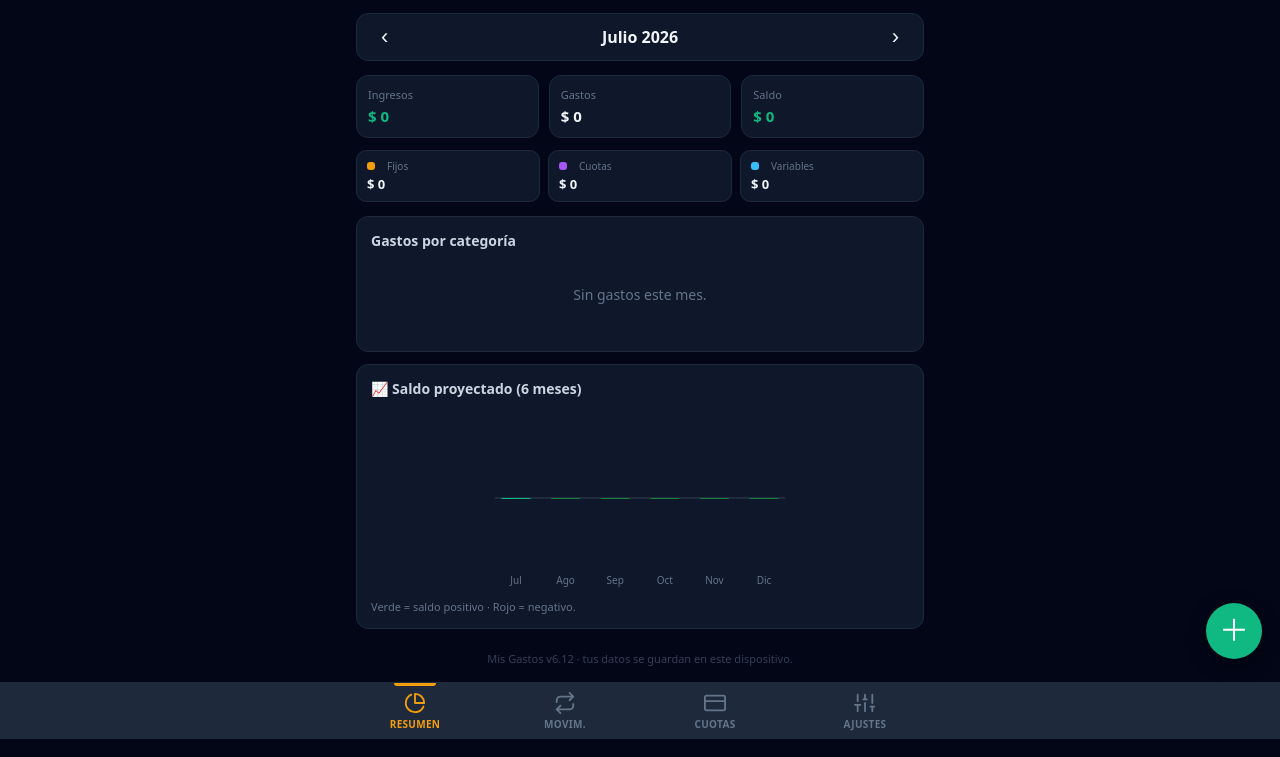
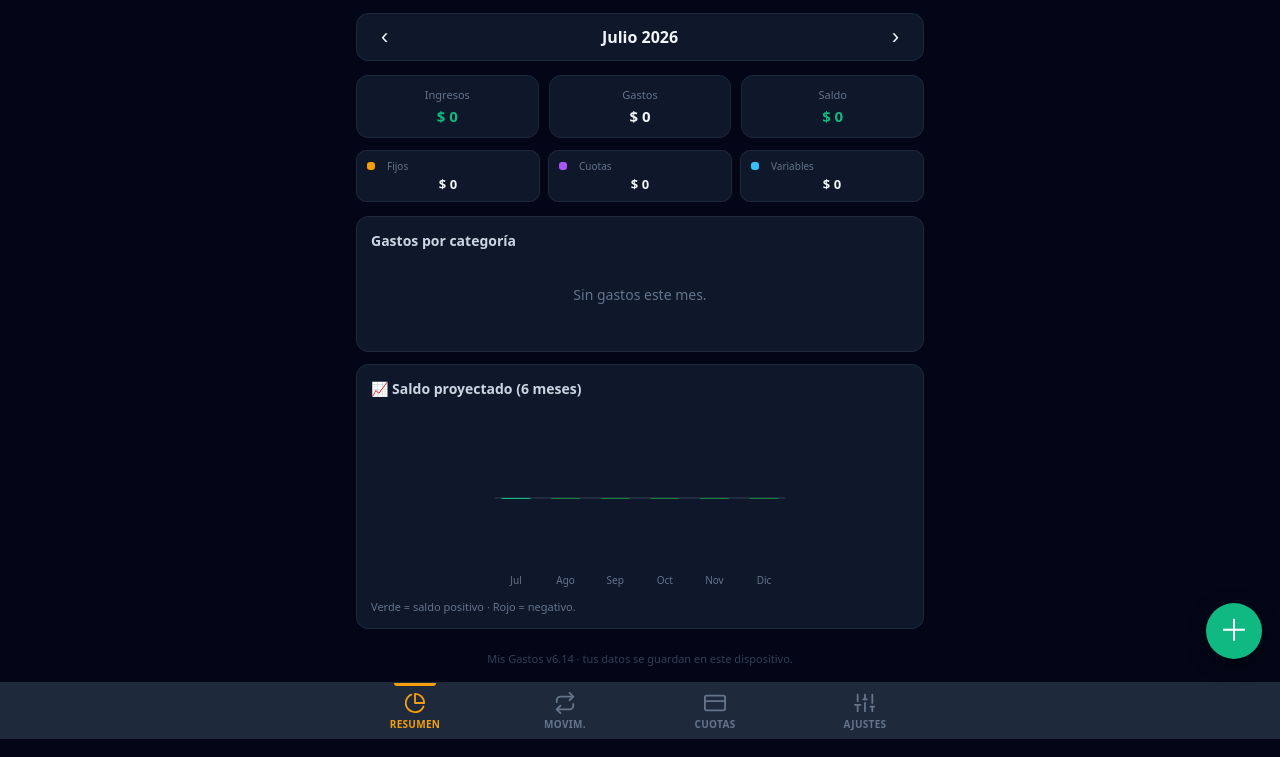
Before and after one commit to juanbautistacrespialomar/appdegastos, a plain HTML site: page index.html in a window 1280 px wide. Shown: the part 61-818 px from the top of the page. Drawn offline with Linux system fonts and the light colour scheme.

Commit message:
Add files via upload

```diff
--- a/index.html
+++ b/index.html
@@ -31,11 +31,11 @@
   .monthbar { background:var(--card); border:1px solid var(--border); border-radius:12px; padding:8px 10px; margin-bottom:14px; }
   .monthbar .nav { background:none; border:none; color:var(--txt); font-size:22px; padding:4px 14px; cursor:pointer; line-height:1; }
   .monthbar .label { font-weight:600; }
-  .cards { display:grid; grid-template-columns:1fr 1fr 1fr; gap:10px; margin-bottom:12px; }
+  .cards { display:grid; grid-template-columns:1fr 1fr 1fr; gap:10px; margin-bottom:12px; text-align:center; }
   .c { background:var(--card); border:1px solid var(--border); border-radius:12px; padding:11px; }
   .c .lab { font-size:11px; color:var(--muted); margin-bottom:4px; }
   .c .val { font-size:15px; font-weight:700; }
-  .split { display:grid; grid-template-columns:1fr 1fr 1fr; gap:8px; margin-bottom:14px; }
+  .split { display:grid; grid-template-columns:1fr 1fr 1fr; gap:8px; margin-bottom:14px; text-align:center; }
   .s { background:var(--card); border:1px solid var(--border); border-radius:10px; padding:8px 10px; }
   .s .l { font-size:10px; color:var(--muted); display:flex; align-items:center; gap:4px; }
   .s .v { font-size:13px; font-weight:600; margin-top:2px; }
@@ -163,7 +163,7 @@
   </div>
 
   <div id="content"></div>
-  <p class="foot">Mis Gastos v6.12 · tus datos se guardan en este dispositivo.</p>
+  <p class="foot">Mis Gastos v6.14 · tus datos se guardan en este dispositivo.</p>
 </div>
 
 <nav class="bottomnav">
@@ -263,7 +263,7 @@
 
 <script>
 "use strict";
-const APP_VERSION = "6.12";
+const APP_VERSION = "6.14";
 const CATS = ["Comida","Transporte","Salidas/Comidas","Hogar","Mantenimiento","Servicios","Suscripciones","Salud","Cuidado personal","Ocio","Educación","Ropa","Viajes","Mascotas","Regalos","Gimnasio","Tecnología","Niños","Impuestos","Alquiler","Cuotas","Otros"];
 const MEDIOS = ["Efectivo","Débito","Crédito","Transferencia","MercadoPago"];
 const TARJETAS = ["Visa","Mastercard","MercadoPago"];
@@ -1360,7 +1360,7 @@ function asegurarVisible(el){
   const topVis = vv ? vv.offsetTop : 0;
   const botVis = vv ? (vv.offsetTop + vv.height) : window.innerHeight;
   const r = el.getBoundingClientRect();
-  const margen = 28; // un poco más que el alto del campo, para ver el cursor cómodo
+  const margen = 90; // deja el campo bien arriba del teclado + la barra de accesorios de iOS (^ ⌄ ✓)
   if(r.bottom > botVis - margen){
     window.scrollBy({ top: r.bottom - (botVis - margen), behavior:"smooth" });
   } else if(r.top < topVis + margen){
```
